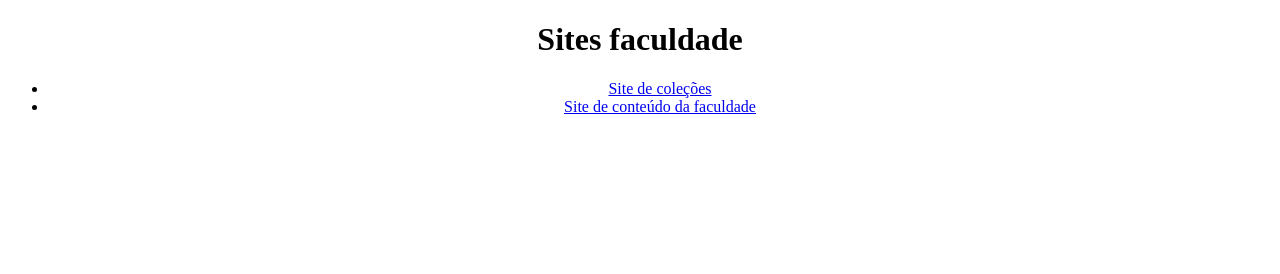
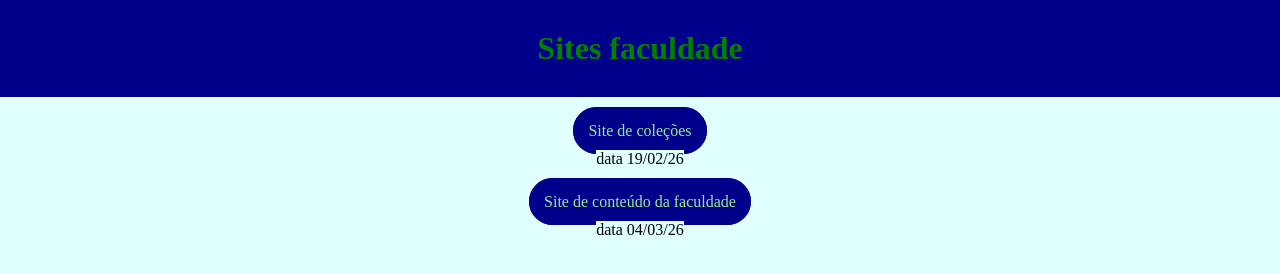
Before and after one commit to Renan17px/site-cole-es, a plain HTML site: page index.html in a window 1280 px wide. Drawn offline with Linux system fonts and the light colour scheme.

Commit message:
deixei mais bonito

```diff
--- a/index.html
+++ b/index.html
@@ -10,14 +10,35 @@
         align-items: center;
         text-align: center;
         justify-content: center;
+        margin: 0;
+        padding: 0;
+        background-color: lightcyan;
+    }
+    .topo {
+        background-color: darkblue;
+        color: green;
+        padding: 15px;
+    }
+    li {
+        padding-top: 25px;
+        padding-bottom: 10px;
+    }
+    a {
+        text-decoration: none;
+        color: lightgreen;
+        background-color: darkblue;
+        border: solid darkblue 15px;
+        border-radius: 50px;
     }
 </style>
 <body>
-    <h1>Sites faculdade</h1>
+    <div class="topo">
+        <h1 class="topo">Sites faculdade</h1>
+    </div>
 
     <ul>
-        <li><a href="colecoes.html">Site de coleções</a></li>
-        <li><a href="site sobre c.html">Site de conteúdo da faculdade</a></li>
+        <li><a href="colecoes.html">Site de coleções</a></li> <label>data 19/02/26</label>
+        <li><a href="site sobre c.html">Site de conteúdo da faculdade</a></li> <label>data 04/03/26</label>
     </ul>
 </body>
 </html>
```
